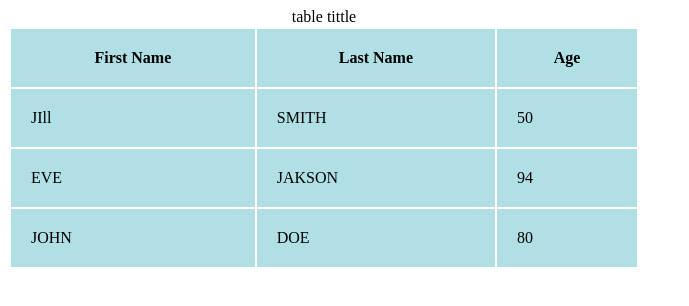
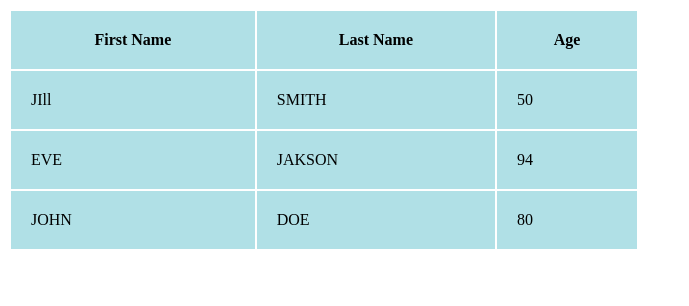
Before and after one commit to derangulacharan/mern_tasks, a plain HTML site: page ass_task-1.html in a window 1280 px wide. Shown: the whole page, without its empty margins (0-689 px from the left). Drawn offline with Linux system fonts and the light colour scheme.

Commit message:
Update ass_task-1.html

```diff
--- a/ass_task-1.html
+++ b/ass_task-1.html
@@ -7,7 +7,6 @@
 </head>
 <body>
     <table border="2" cellpadding="20" cellspacing="0" bordercolor="white" bgcolor="powderblue" height="150" width="50%">
-        <caption>table tittle</caption>
         <tr>
             <th>First Name</th>
             <th>Last Name</th>
```
